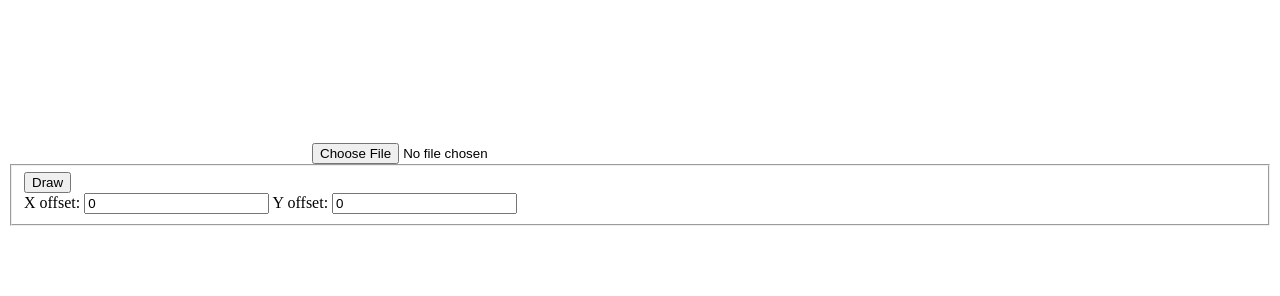
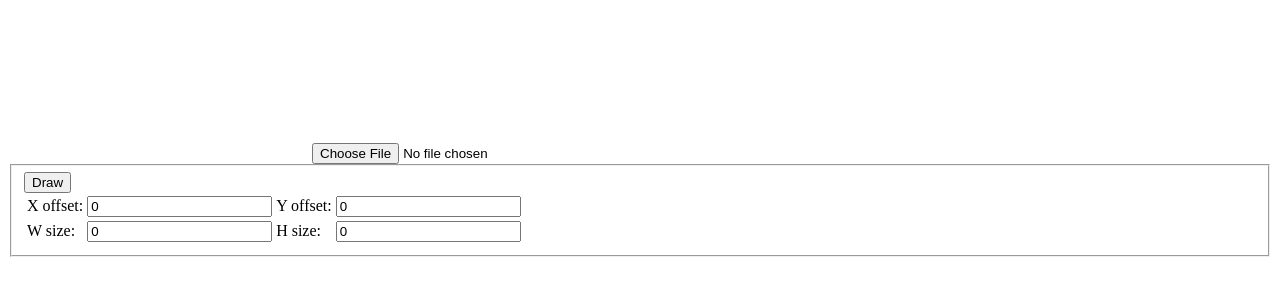
Before and after one commit to docprofsky/wcb-raster, a plain HTML site: page index.html in a window 1280 px wide. Drawn offline with Linux system fonts and the light colour scheme.

Commit message:
Better align UI elements

```diff
--- a/index.html
+++ b/index.html
@@ -14,10 +14,36 @@
   <fieldset>
     <button id="draw">Draw</button>
     <br>
-    <label for="x-offset">X offset:</label>
-    <input type="text" id="x-offset" value="0">
-    <label for="y-offset">Y offset:</label>
-    <input type="text" id="y-offset" value="0">
+    <table>
+      <tr>
+        <td>
+          <label for="x-offset">X offset:</label>
+        </td>
+        <td>
+          <input type="text" id="x-offset" value="0">
+        </td>
+        <td>
+          <label for="y-offset">Y offset:</label>
+        </td>
+        <td>
+          <input type="text" id="y-offset" value="0">
+        </td>
+      </tr>
+      <tr>
+        <td>
+          <label for="w-size">W size: </label>
+        </td>
+        <td>
+          <input type="text" id="w-size" value="0">
+        </td>
+        <td>
+          <label for="h-size">H size:</label>
+        </td>
+        <td>
+          <input type="text" id="h-size" value="0">
+        </td>
+      </tr>
+    </table>
   </fieldset>
 
   <script>
```
